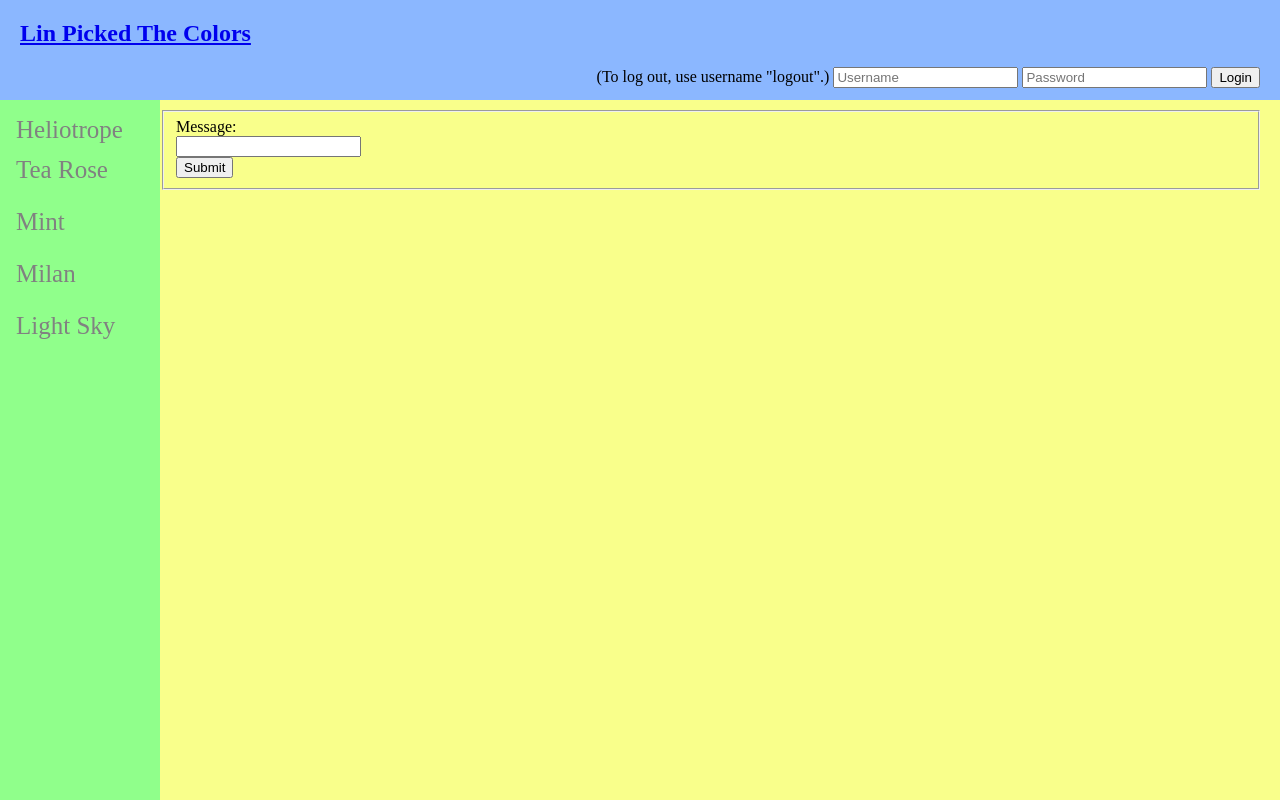
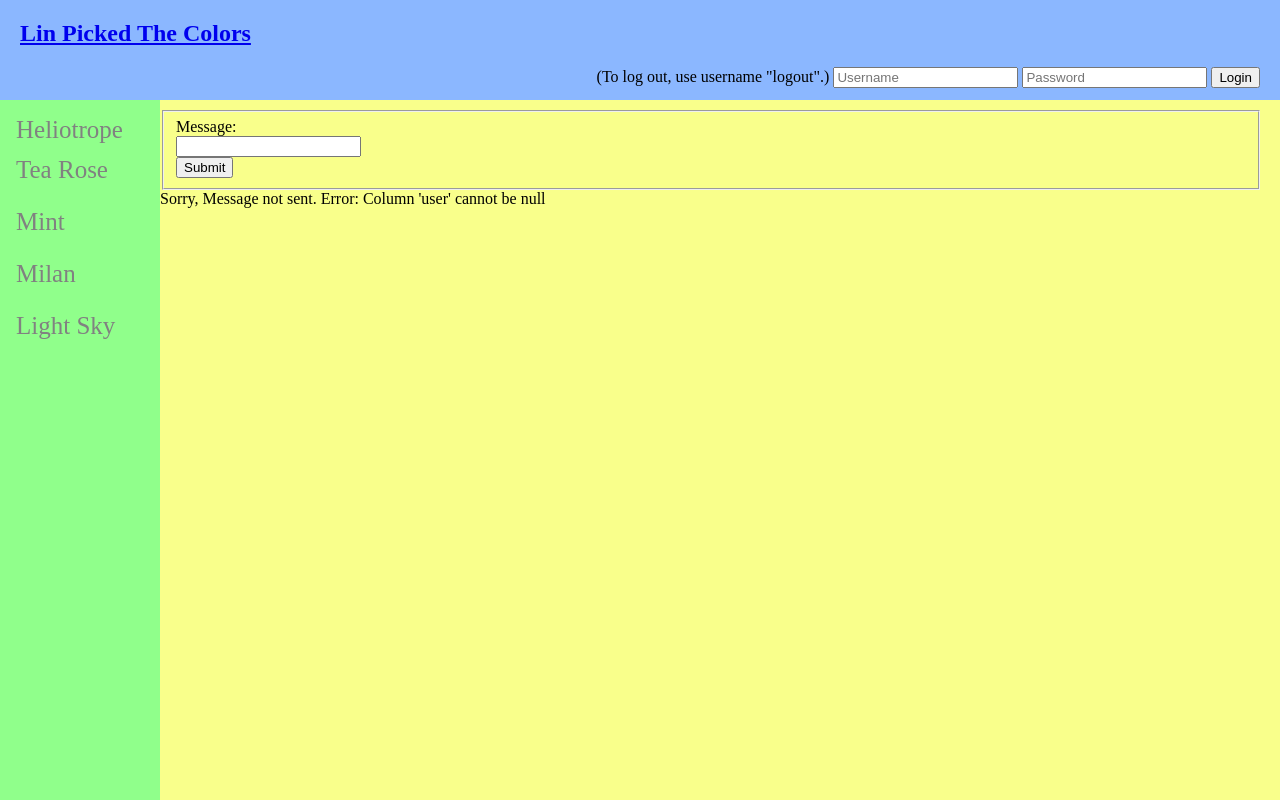
Before and after one commit to bdeme004/cs418-13839-fall18, a PHP site: page /heliotrope.php in a window 1280 px wide. Run offline with PHP 8.4, Linux system fonts and the light colour scheme.

Commit message:
Update heliotrope.php

```diff
--- a/heliotrope.php
+++ b/heliotrope.php
@@ -50,6 +50,8 @@
 if($sql->execute()){
     fetch_messages($conn);
 }
+    else
+{echo ("Sorry, Message not sent. Error: ".$conn->error);}
 
 ?>
 
```
